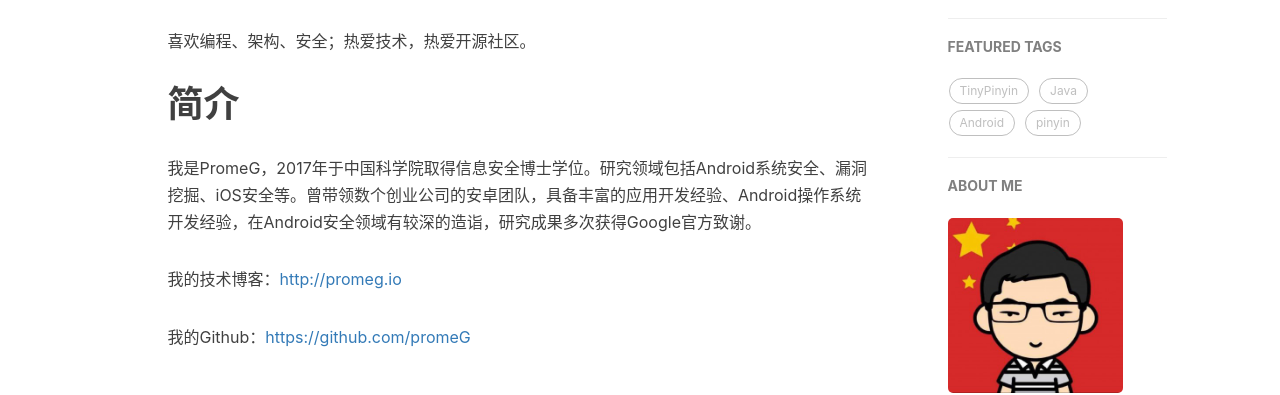
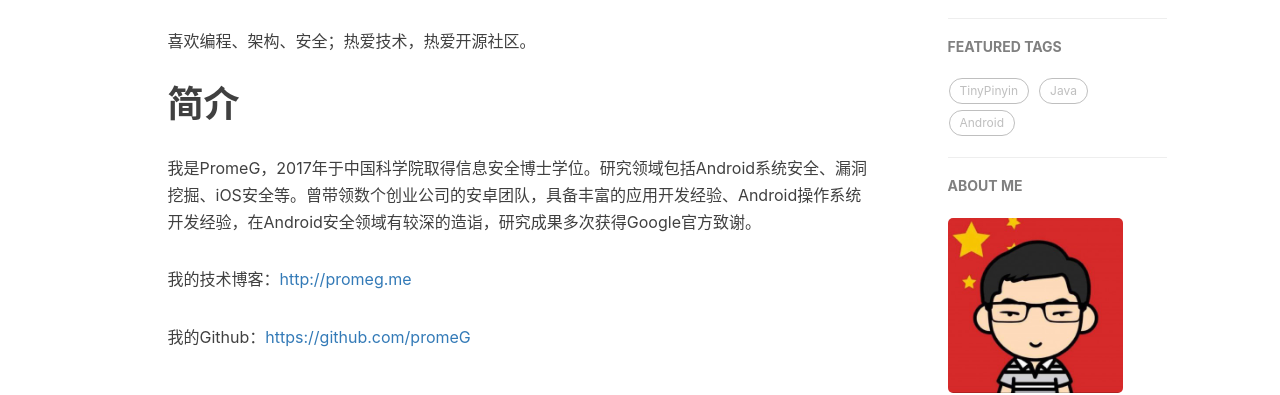
Before and after one commit to promeG/promeg.github.io, a Jekyll site: the page built from about.md, in a window 1280 px wide. Shown: the part 420-815 px from the top of the page. Built offline with Jekyll 4.4.1, drawn with Linux system fonts in a browser that asks for light colours; nearby versions of some CDN libraries; comment, search, counter and statistics services are not loaded.

```diff
--- a/CNAME
+++ b/CNAME
@@ -1 +1 @@
-promeg.io
+promeg.me
--- a/_config.yml
+++ b/_config.yml
@@ -5,7 +5,7 @@ header-img: img/home-bg.jpg
 email: gyacong@gmail.com
 description: "Think twice, code once"
 keyword: "PromeG"
-url: "http://promeg.io"              # your host, for absolute URL
+url: "http://promeg.me"              # your host, for absolute URL
 baseurl: ""         # for example, '/blog' if your blog hosted on 'host/blog'
 
 
@@ -59,10 +59,10 @@ duoshuo_share: true                     # set to false if you want to use Commen
 
 # Analytics settings
 # Baidu Analytics
-ba_track_id: 9bb2d063223e51da01b6e9a3b5f57d92
+ba_track_id: 1bf0d1c1888e45d506cebf4b51ccd0ec
 # Google Analytics
-ga_track_id: 'UA-94000815-2'            # Format: UA-xxxxxx-xx
-ga_domain: promeg.io
+ga_track_id: 'UA-94000815-3'            # Format: UA-xxxxxx-xx
+ga_domain: promeg.me
 
 
 
--- a/_posts/2017-03-19-tinypinyin-part-1.markdown
+++ b/_posts/2017-03-19-tinypinyin-part-1.markdown
@@ -9,7 +9,6 @@ tags:
     - TinyPinyin
     - Java
     - Android
-    - pinyin
 ---
 
 汉字转拼音是一个开发中经常使用的功能。其中，[pinyin4j](https://sourceforge.net/projects/pinyin4j/)是应用较广的Java汉字转拼音库。然而，此库有不少的缺点：
--- a/about.md
+++ b/about.md
@@ -10,6 +10,6 @@ permalink: /about/
 
 我是PromeG，2017年于中国科学院取得信息安全博士学位。研究领域包括Android系统安全、漏洞挖掘、iOS安全等。曾带领数个创业公司的安卓团队，具备丰富的应用开发经验、Android操作系统开发经验，在Android安全领域有较深的造诣，研究成果多次获得Google官方致谢。
 
-我的技术博客：[http://promeg.io](http://promeg.io)
+我的技术博客：[http://promeg.me](http://promeg.me)
 
 我的Github：[https://github.com/promeG](https://github.com/promeG)
```
